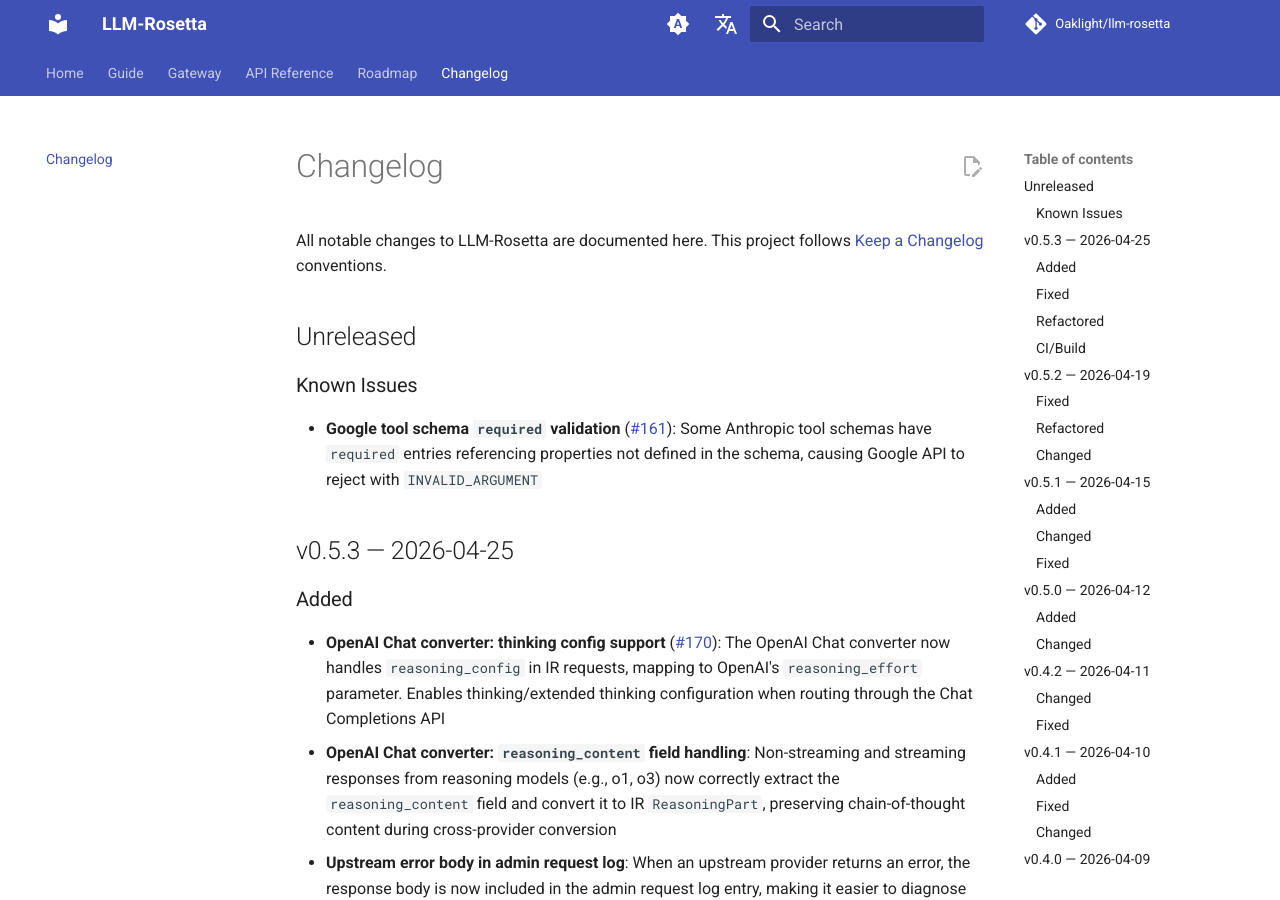
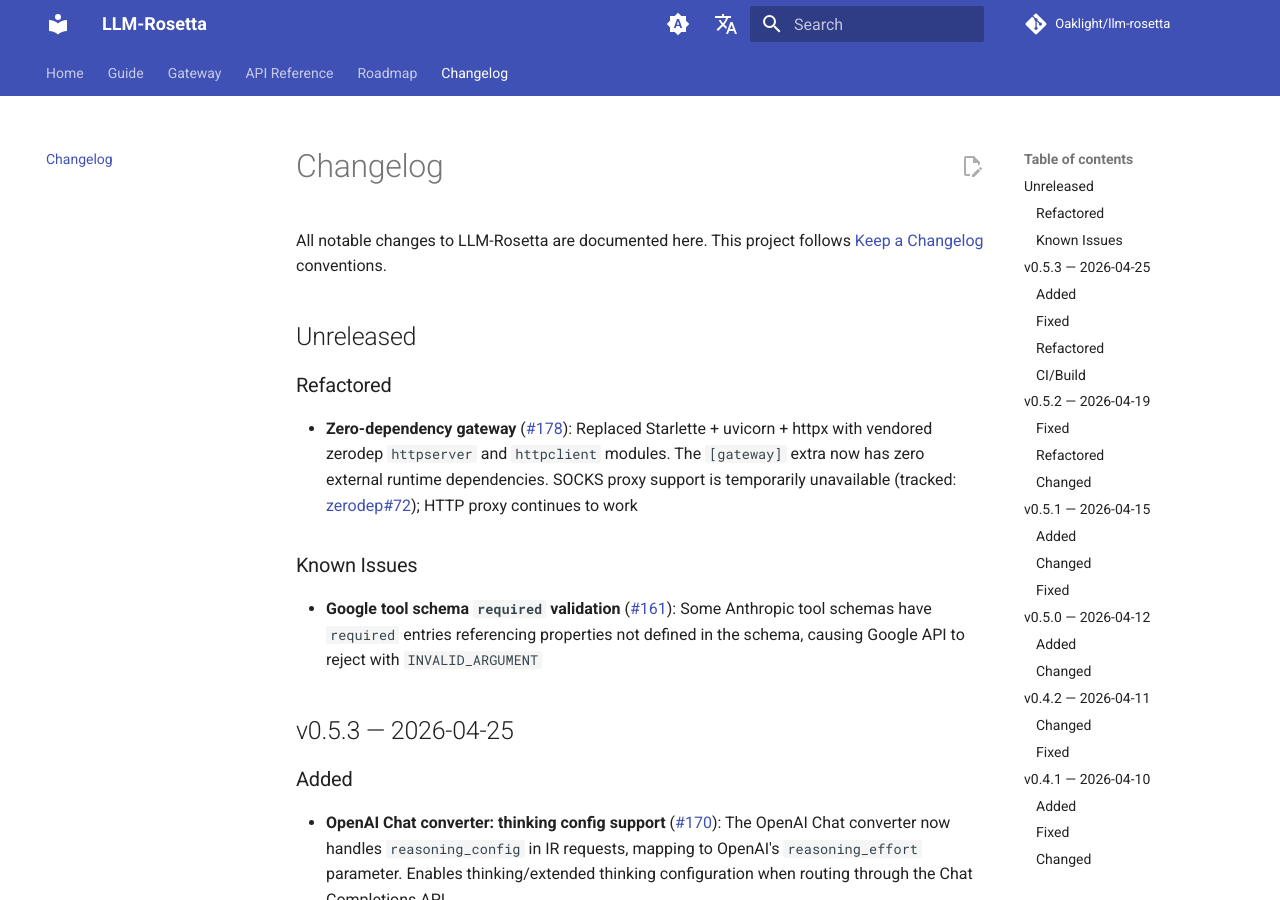
Before and after one commit to Oaklight/llm-rosetta, an MkDocs documentation site: the page built from docs/changelog.md, in a window 1280 px wide and 900 px high. Built offline with MkDocs 1.6.1 and Material for MkDocs 9.7.7, drawn with Linux system fonts in a browser that asks for light colours; comment, search, counter and statistics services are not loaded.

Commit message:
docs: update gateway page and changelog for zerodep migration

```diff
--- a/docs/changelog.md
+++ b/docs/changelog.md
@@ -7,6 +7,10 @@
 All notable changes to LLM-Rosetta are documented here. This project follows [Keep a Changelog](https://keepachangelog.com/) conventions.
 
 ## Unreleased
+
+### Refactored
+
+- **Zero-dependency gateway** ([#178](https://github.com/Oaklight/llm-rosetta/pull/178)): Replaced Starlette + uvicorn + httpx with vendored zerodep `httpserver` and `httpclient` modules. The `[gateway]` extra now has zero external runtime dependencies. SOCKS proxy support is temporarily unavailable (tracked: [zerodep#72](https://github.com/Oaklight/zerodep/issues/72)); HTTP proxy continues to work
 
 ### Known Issues
 
```
Also changed, not shown: docs/gateway/index.md (+1 -1 lines).
